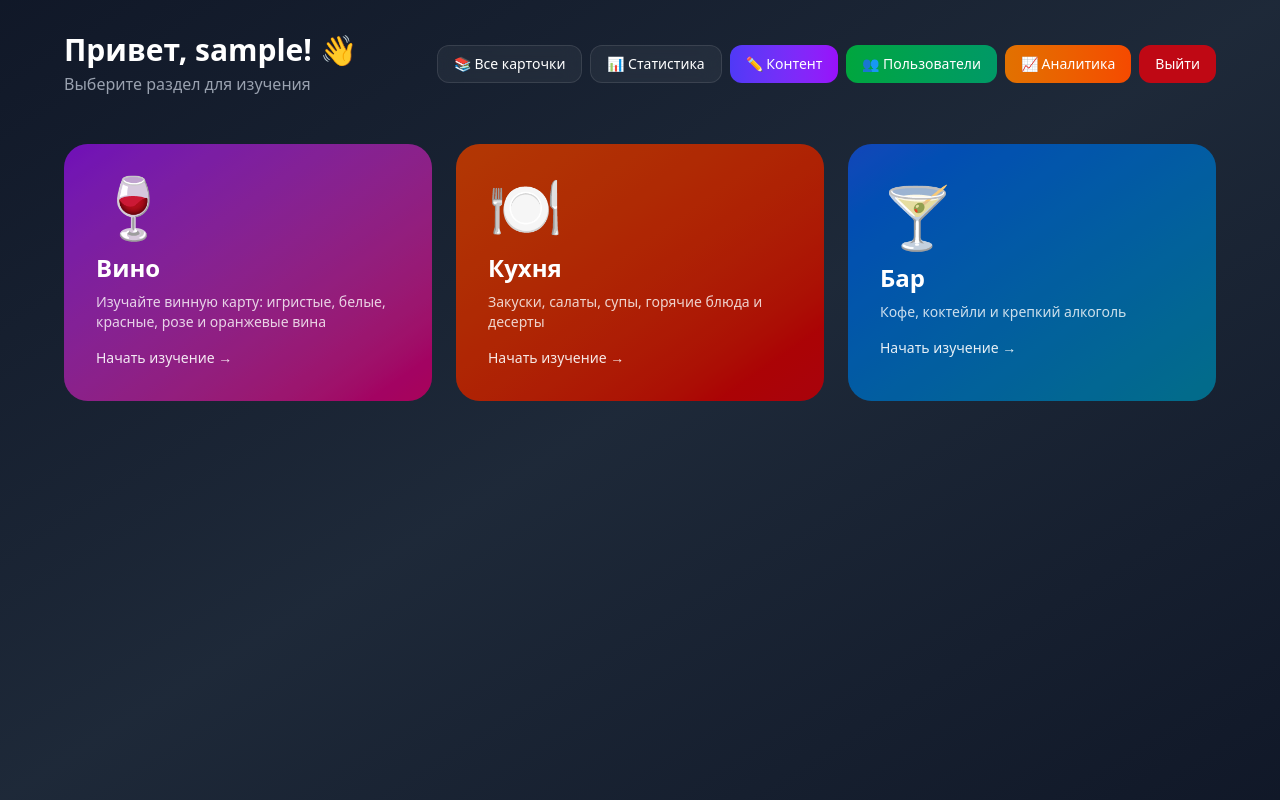
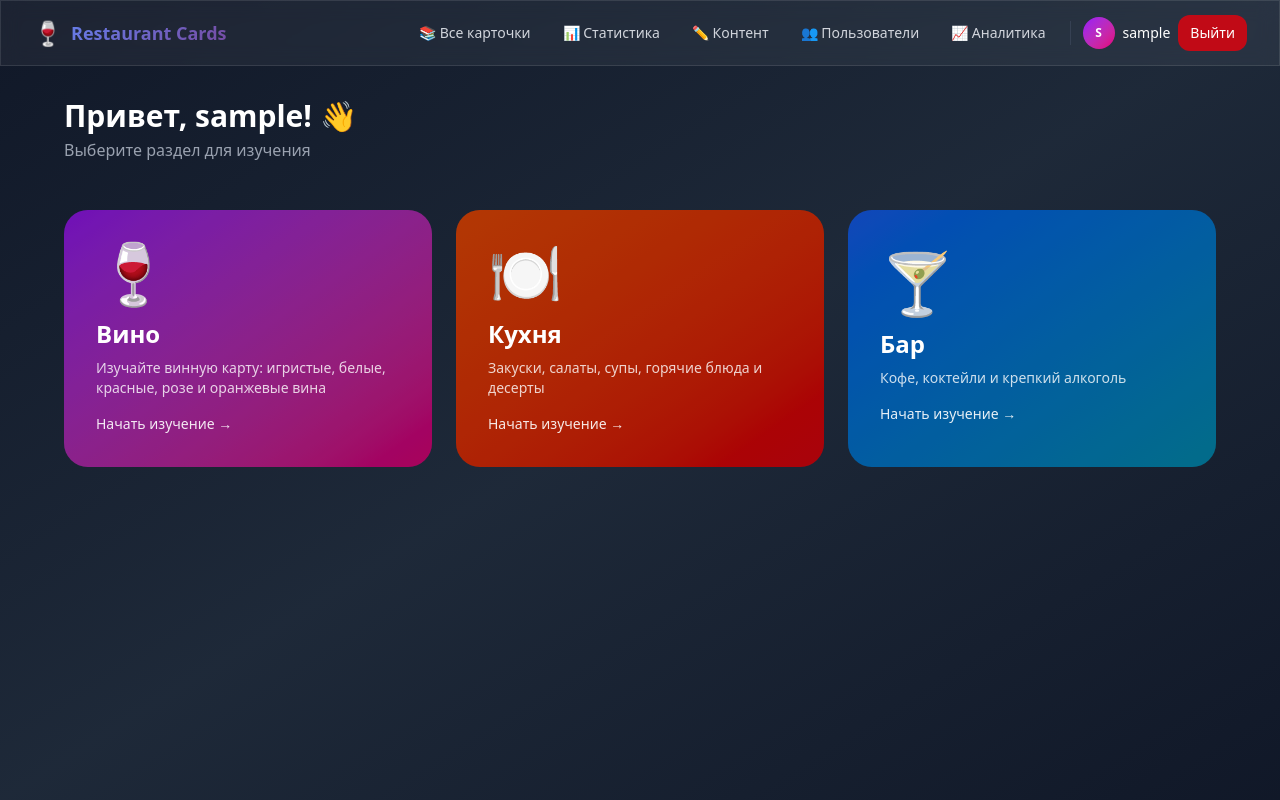
Before and after one commit to pavelemotional/ETMA, a React (Vite) app: page / in a window 1280 px wide. Built offline with nearby package versions, Linux system fonts and the light colour scheme; no server answers; the database is empty; sample sign-in values are in the browser's storage.

Commit message:
task snapshot 3e0a904d-7695-4b50-a444-129db64eaf9b

```diff
--- a/src/App.tsx
+++ b/src/App.tsx
@@ -5,6 +5,7 @@ import { ensureAdminExists } from './initAdmin';
 import { seedWines } from './seedWines';
 import { seedKitchen } from './seedKitchen';
 import { seedBar } from './seedBar';
+import Navbar from './components/Navbar';
 import LoginPage from './pages/LoginPage';
 import MainPage from './pages/MainPage';
 import CardsPage from './pages/CardsPage';
@@ -19,7 +20,12 @@ function ProtectedRoute({ children, adminOnly = false }: { children: React.React
   if (loading) return <div className="min-h-screen flex items-center justify-center bg-gray-900 text-white">Загрузка...</div>;
   if (!user) return <Navigate to="/login" />;
   if (adminOnly && !user.isAdmin) return <Navigate to="/" />;
-  return <>{children}</>;
+  return (
+    <div className="min-h-screen bg-gradient-to-br from-gray-900 via-gray-800 to-gray-900">
+      <Navbar />
+      {children}
+    </div>
+  );
 }
 
 function AppRoutes() {
--- /dev/null
+++ b/src/components/Navbar.tsx
@@ -0,0 +1,111 @@
+import React from 'react';
+import { useNavigate, useLocation } from 'react-router-dom';
+import { useAuth } from '../contexts/AuthContext';
+
+const Navbar: React.FC = () => {
+  const navigate = useNavigate();
+  const location = useLocation();
+  const { user, logout } = useAuth();
+
+  if (!user) return null;
+
+  const isActive = (path: string) => location.pathname === path;
+
+  return (
+    <nav className="sticky top-0 z-40 glass border-b border-gray-700/50 backdrop-blur-xl">
+      <div className="max-w-7xl mx-auto px-4 md:px-8">
+        <div className="flex items-center justify-between h-16">
+          {/* Logo */}
+          <button
+            onClick={() => navigate('/')}
+            className="flex items-center gap-2 text-white font-bold text-lg hover-lift"
+          >
+            <span className="text-2xl">🍷</span>
+            <span className="hidden sm:inline gradient-text">Restaurant Cards</span>
+          </button>
+
+          {/* Navigation */}
+          <div className="flex items-center gap-2">
+            <button
+              onClick={() => navigate('/browse')}
+              className={`px-3 py-2 rounded-xl transition text-sm hover-lift ${
+                isActive('/browse')
+                  ? 'bg-gradient-to-r from-purple-600 to-pink-600 text-white shadow-lg'
+                  : 'text-gray-300 hover:bg-white/10'
+              }`}
+            >
+              📚 <span className="hidden md:inline">Все карточки</span>
+            </button>
+
+            <button
+              onClick={() => navigate('/stats')}
+              className={`px-3 py-2 rounded-xl transition text-sm hover-lift ${
+                isActive('/stats')
+                  ? 'bg-gradient-to-r from-purple-600 to-pink-600 text-white shadow-lg'
+                  : 'text-gray-300 hover:bg-white/10'
+              }`}
+            >
+              📊 <span className="hidden md:inline">Статистика</span>
+            </button>
+
+            {user.isAdmin && (
+              <>
+                <button
+                  onClick={() => navigate('/admin/content')}
+                  className={`px-3 py-2 rounded-xl transition text-sm hover-lift ${
+                    isActive('/admin/content')
+                      ? 'bg-gradient-to-r from-purple-600 to-pink-600 text-white shadow-lg'
+                      : 'text-gray-300 hover:bg-white/10'
+                  }`}
+                >
+                  ✏️ <span className="hidden md:inline">Контент</span>
+                </button>
+
+                <button
+                  onClick={() => navigate('/admin/users')}
+                  className={`px-3 py-2 rounded-xl transition text-sm hover-lift ${
+                    isActive('/admin/users')
+                      ? 'bg-gradient-to-r from-purple-600 to-pink-600 text-white shadow-lg'
+                      : 'text-gray-300 hover:bg-white/10'
+                  }`}
+                >
+                  👥 <span className="hidden md:inline">Пользователи</span>
+                </button>
+
+                <button
+                  onClick={() => navigate('/admin/stats')}
+                  className={`px-3 py-2 rounded-xl transition text-sm hover-lift ${
+                    isActive('/admin/stats')
+                      ? 'bg-gradient-to-r from-purple-600 to-pink-600 text-white shadow-lg'
+                      : 'text-gray-300 hover:bg-white/10'
+                  }`}
+                >
+                  📈 <span className="hidden md:inline">Аналитика</span>
+                </button>
+              </>
+            )}
+
+            <div className="h-6 w-px bg-gray-700 mx-1" />
+
+            <div className="flex items-center gap-2">
+              <div className="w-8 h-8 bg-gradient-to-br from-purple-600 to-pink-600 rounded-full flex items-center justify-center text-xs font-bold text-white">
+                {user.username.charAt(0).toUpperCase()}
+              </div>
+              <span className="text-white text-sm hidden lg:inline">{user.username}</span>
+            </div>
+
+            <button
+              onClick={logout}
+              className="px-3 py-2 bg-red-600/80 hover:bg-red-700 text-white rounded-xl transition text-sm hover-lift"
+            >
+              <span className="hidden md:inline">Выйти</span>
+              <span className="md:hidden">🚪</span>
+            </button>
+          </div>
+        </div>
+      </div>
+    </nav>
+  );
+};
+
+export default Navbar;
--- a/src/pages/AdminContentPage.tsx
+++ b/src/pages/AdminContentPage.tsx
@@ -1,5 +1,4 @@
 import React, { useState, useEffect } from 'react';
-import { useNavigate } from 'react-router-dom';
 import { collection, query, where, getDocs, doc, setDoc, updateDoc, deleteDoc, addDoc } from 'firebase/firestore';
 import { ref, uploadBytes, getDownloadURL } from 'firebase/storage';
 import { db, storage } from '../firebase';
@@ -8,7 +7,6 @@ import { Card, Category, Tag, EntityType, ENTITY_LABELS, FieldDefinition } from
 type Tab = 'cards' | 'categories' | 'tags' | 'fields';
 
 const AdminContentPage: React.FC = () => {
-  const navigate = useNavigate();
   const [activeTab, setActiveTab] = useState<Tab>('cards');
   const [selectedEntity, setSelectedEntity] = useState<EntityType>('wine');
   const [cards, setCards] = useState<Card[]>([]);
@@ -161,11 +159,10 @@ const AdminContentPage: React.FC = () => {
   ];
 
   return (
-    <div className="min-h-screen bg-gradient-to-br from-gray-900 via-gray-800 to-gray-900 p-4 md:p-8">
+    <div className="p-4 md:p-8">
       <div className="max-w-6xl mx-auto">
         {/* Header */}
-        <div className="flex items-center gap-3 mb-6">
-          <button onClick={() => navigate('/')} className="text-gray-400 hover:text-white transition text-2xl">←</button>
+        <div className="mb-6">
           <h1 className="text-2xl font-bold text-white">✏️ Управление контентом</h1>
         </div>
 
--- a/src/pages/AdminStatsPage.tsx
+++ b/src/pages/AdminStatsPage.tsx
@@ -1,11 +1,9 @@
 import React, { useState, useEffect } from 'react';
-import { useNavigate } from 'react-router-dom';
 import { collection, getDocs } from 'firebase/firestore';
 import { db } from '../firebase';
 import { User, StudyProgress, Card, EntityType, ENTITY_LABELS } from '../types';
 
 const AdminStatsPage: React.FC = () => {
-  const navigate = useNavigate();
   const [users, setUsers] = useState<User[]>([]);
   const [progress, setProgress] = useState<StudyProgress[]>([]);
   const [cards, setCards] = useState<Card[]>([]);
@@ -79,18 +77,17 @@ const AdminStatsPage: React.FC = () => {
 
   if (loading) {
     return (
-      <div className="min-h-screen bg-gray-900 flex items-center justify-center">
+      <div className="flex items-center justify-center p-20">
         <div className="text-white text-xl animate-pulse">Загрузка...</div>
       </div>
     );
   }
 
   return (
-    <div className="min-h-screen bg-gradient-to-br from-gray-900 via-gray-800 to-gray-900 p-4 md:p-8">
+    <div className="p-4 md:p-8">
       <div className="max-w-6xl mx-auto">
         {/* Header */}
-        <div className="flex items-center gap-3 mb-6 animate-fade-in">
-          <button onClick={() => navigate('/')} className="text-gray-400 hover:text-white transition text-2xl hover-lift">←</button>
+        <div className="mb-6 animate-fade-in">
           <h1 className="text-2xl font-bold text-white">📈 Аналитика</h1>
         </div>
 
--- a/src/pages/AdminUsersPage.tsx
+++ b/src/pages/AdminUsersPage.tsx
@@ -1,11 +1,9 @@
 import React, { useState, useEffect } from 'react';
-import { useNavigate } from 'react-router-dom';
 import { collection, getDocs, doc, deleteDoc, addDoc } from 'firebase/firestore';
 import { db } from '../firebase';
 import { User, StudyProgress } from '../types';
 
 const AdminUsersPage: React.FC = () => {
-  const navigate = useNavigate();
   const [users, setUsers] = useState<User[]>([]);
   const [loading, setLoading] = useState(true);
   const [showModal, setShowModal] = useState(false);
@@ -77,21 +75,18 @@ const AdminUsersPage: React.FC = () => {
 
   if (loading) {
     return (
-      <div className="min-h-screen bg-gray-900 flex items-center justify-center">
+      <div className="flex items-center justify-center p-20">
         <div className="text-white text-xl animate-pulse">Загрузка...</div>
       </div>
     );
   }
 
   return (
-    <div className="min-h-screen bg-gradient-to-br from-gray-900 via-gray-800 to-gray-900 p-4 md:p-8">
+    <div className="p-4 md:p-8">
       <div className="max-w-4xl mx-auto">
         {/* Header */}
         <div className="flex justify-between items-center mb-8 animate-fade-in">
-          <div className="flex items-center gap-3">
-            <button onClick={() => navigate('/')} className="text-gray-400 hover:text-white transition text-2xl hover-lift">←</button>
-            <h1 className="text-2xl font-bold text-white">👥 Пользователи</h1>
-          </div>
+          <h1 className="text-2xl font-bold text-white">👥 Пользователи</h1>
           <button
             onClick={() => setShowModal(true)}
             className="px-4 py-2 bg-gradient-to-r from-green-600 to-emerald-600 hover:from-green-700 hover:to-emerald-700 text-white rounded-xl transition text-sm font-medium hover-lift"
--- a/src/pages/BrowseCardsPage.tsx
+++ b/src/pages/BrowseCardsPage.tsx
@@ -1,12 +1,10 @@
 import React, { useState, useEffect } from 'react';
-import { useNavigate } from 'react-router-dom';
 import { collection, query, where, getDocs } from 'firebase/firestore';
 import { db } from '../firebase';
 import { useAuth } from '../contexts/AuthContext';
 import { Card, Category, Tag, EntityType, ENTITY_LABELS, ENTITY_ICONS, FieldDefinition, StudyProgress } from '../types';
 
 const BrowseCardsPage: React.FC = () => {
-  const navigate = useNavigate();
   const { user } = useAuth();
 
   const [cards, setCards] = useState<Card[]>([]);
@@ -14,6 +12,7 @@ const BrowseCardsPage: React.FC = () => {
   const [tags, setTags] = useState<Tag[]>([]);
   const [fields, setFields] = useState<Record<string, FieldDefinition[]>>({});
   const [progress, setProgress] = useState<Record<string, StudyProgress>>({});
+  const [selectedEntity, setSelectedEntity] = useState<EntityType | 'all'>('all');
   const [selectedCategory, setSelectedCategory] = useState<string>('all');
   const [selectedTags, setSelectedTags] = useState<string[]>([]);
   const [expandedCard, setExpandedCard] = useState<string | null>(null);
@@ -71,10 +70,19 @@ const BrowseCardsPage: React.FC = () => {
   };
 
   const filteredCards = cards.filter(card => {
+    if (selectedEntity !== 'all' && card.entityType !== selectedEntity) return false;
     if (selectedCategory !== 'all' && card.categoryId !== selectedCategory) return false;
     if (selectedTags.length > 0 && !selectedTags.some(t => card.tags.includes(t))) return false;
     return true;
   });
+
+  const filteredCategories = categories.filter(cat =>
+    selectedEntity === 'all' || cat.entityType === selectedEntity
+  );
+
+  const filteredTags = tags.filter(tag =>
+    selectedEntity === 'all' || tag.entityType === selectedEntity
+  );
 
   const getCategoryName = (id: string) => categories.find(c => c.id === id)?.name || '—';
   const getTagName = (id: string) => tags.find(t => t.id === id)?.name || '—';
@@ -95,24 +103,53 @@ const BrowseCardsPage: React.FC = () => {
 
   if (loading) {
     return (
-      <div className="min-h-screen bg-gradient-to-br from-gray-900 via-gray-800 to-gray-900 flex items-center justify-center">
+      <div className="flex items-center justify-center p-20">
         <div className="text-white text-xl animate-pulse">Загрузка...</div>
       </div>
     );
   }
 
   return (
-    <div className="min-h-screen bg-gradient-to-br from-gray-900 via-gray-800 to-gray-900 p-4 md:p-8">
+    <div className="p-4 md:p-8">
       <div className="max-w-7xl mx-auto">
         {/* Header */}
-        <div className="flex items-center gap-3 mb-6 animate-fade-in">
-          <button onClick={() => navigate('/')} className="text-gray-400 hover:text-white transition text-2xl hover-lift">←</button>
+        <div className="mb-6 animate-fade-in">
           <h1 className="text-2xl font-bold text-white">📚 Все карточки</h1>
         </div>
 
         {/* Filters */}
         <div className="glass rounded-2xl p-4 mb-6 animate-fade-in">
-          <div className="space-y-3">
+          <div className="space-y-4">
+            {/* Entity Switcher */}
+            <div>
+              <label className="text-xs text-gray-400 mb-2 block">Раздел</label>
+              <div className="flex flex-wrap gap-2">
+                <button
+                  onClick={() => { setSelectedEntity('all'); setSelectedCategory('all'); setSelectedTags([]); }}
+                  className={`px-4 py-2 rounded-full text-sm transition hover-lift ${
+                    selectedEntity === 'all'
+                      ? 'bg-gradient-to-r from-purple-600 to-pink-600 text-white shadow-lg'
+                      : 'bg-gray-800/50 text-gray-300 hover:bg-gray-700'
+                  }`}
+                >
+                  🌟 Все
+                </button>
+                {(['wine', 'kitchen', 'bar'] as EntityType[]).map(entity => (
+                  <button
+                    key={entity}
+                    onClick={() => { setSelectedEntity(entity); setSelectedCategory('all'); setSelectedTags([]); }}
+                    className={`px-4 py-2 rounded-full text-sm transition hover-lift ${
+                      selectedEntity === entity
+                        ? 'bg-gradient-to-r from-purple-600 to-pink-600 text-white shadow-lg'
+                        : 'bg-gray-800/50 text-gray-300 hover:bg-gray-700'
+                    }`}
+                  >
+                    {ENTITY_ICONS[entity]} {ENTITY_LABELS[entity]}
+                  </button>
+                ))}
+              </div>
+            </div>
+
             {/* Categories */}
             <div>
               <label className="text-xs text-gray-400 mb-2 block">Категории</label>
@@ -121,19 +158,19 @@ const BrowseCardsPage: React.FC = () => {
                   onClick={() => setSelectedCategory('all')}
                   className={`px-4 py-2 rounded-full text-sm transition hover-lift ${
                     selectedCategory === 'all'
-                      ? 'bg-gradient-to-r from-purple-600 to-pink-600 text-white shadow-lg'
+                      ? 'bg-gradient-to-r from-indigo-600 to-purple-600 text-white shadow-lg'
                       : 'bg-gray-800/50 text-gray-300 hover:bg-gray-700'
                   }`}
                 >
                   Все
                 </button>
-                {categories.map(cat => (
+                {filteredCategories.map(cat => (
                   <button
                     key={cat.id}
                     onClick={() => setSelectedCategory(cat.id)}
                     className={`px-4 py-2 rounded-full text-sm transition hover-lift ${
                       selectedCategory === cat.id
-                        ? 'bg-gradient-to-r from-purple-600 to-pink-600 text-white shadow-lg'
+                        ? 'bg-gradient-to-r from-indigo-600 to-purple-600 text-white shadow-lg'
                         : 'bg-gray-800/50 text-gray-300 hover:bg-gray-700'
                     }`}
                   >
@@ -144,11 +181,11 @@ const BrowseCardsPage: React.FC = () => {
             </div>
 
             {/* Tags */}
-            {tags.length > 0 && (
+            {filteredTags.length > 0 && (
               <div>
                 <label className="text-xs text-gray-400 mb-2 block">Теги</label>
                 <div className="flex flex-wrap gap-2">
-                  {tags.map(tag => (
+                  {filteredTags.map(tag => (
                     <button
                       key={tag.id}
                       onClick={() => {
--- a/src/pages/CardsPage.tsx
+++ b/src/pages/CardsPage.tsx
@@ -1,5 +1,5 @@
 import React, { useState, useEffect } from 'react';
-import { useParams, useNavigate } from 'react-router-dom';
+import { useParams } from 'react-router-dom';
 import { collection, query, where, getDocs, doc, setDoc, updateDoc, increment } from 'firebase/firestore';
 import { db } from '../firebase';
 import { useAuth } from '../contexts/AuthContext';
@@ -7,7 +7,6 @@ import { Card, Category, Tag, EntityType, ENTITY_LABELS, ENTITY_ICONS, FieldDefi
 
 const CardsPage: React.FC = () => {
   const { entityType } = useParams<{ entityType: EntityType }>();
-  const navigate = useNavigate();
   const { user } = useAuth();
 
   const [cards, setCards] = useState<Card[]>([]);
@@ -141,18 +140,17 @@ const CardsPage: React.FC = () => {
 
   if (loading) {
     return (
-      <div className="min-h-screen bg-gray-900 flex items-center justify-center">
+      <div className="flex items-center justify-center p-20">
         <div className="text-white text-xl animate-pulse">Загрузка...</div>
       </div>
     );
   }
 
   return (
-    <div className="min-h-screen bg-gradient-to-br from-gray-900 via-gray-800 to-gray-900 p-4 md:p-8">
+    <div className="p-4 md:p-8">
       <div className="max-w-6xl mx-auto">
         {/* Header */}
         <div className="flex items-center gap-3 mb-6 animate-fade-in">
-          <button onClick={() => navigate('/')} className="text-gray-400 hover:text-white transition text-2xl hover-lift">←</button>
           <span className="text-3xl">{ENTITY_ICONS[entityType!]}</span>
           <h1 className="text-2xl font-bold text-white">{ENTITY_LABELS[entityType!]}</h1>
         </div>
--- a/src/pages/MainPage.tsx
+++ b/src/pages/MainPage.tsx
@@ -5,7 +5,7 @@ import { EntityType, ENTITY_LABELS, ENTITY_ICONS } from '../types';
 
 const MainPage: React.FC = () => {
   const navigate = useNavigate();
-  const { user, logout } = useAuth();
+  const { user } = useAuth();
 
   const entities: EntityType[] = ['wine', 'kitchen', 'bar'];
 
@@ -22,58 +22,14 @@ const MainPage: React.FC = () => {
   };
 
   return (
-    <div className="min-h-screen bg-gradient-to-br from-gray-900 via-gray-800 to-gray-900 p-4 md:p-8">
-      {/* Header */}
+    <div className="p-4 md:p-8">
       <div className="max-w-6xl mx-auto">
-        <div className="flex flex-col md:flex-row justify-between items-start md:items-center mb-8 gap-4 animate-fade-in">
-          <div>
-            <h1 className="text-2xl md:text-3xl font-bold text-white">
-              Привет, {user?.username}! 👋
-            </h1>
-            <p className="text-gray-400 mt-1">Выберите раздел для изучения</p>
-          </div>
-          <div className="flex flex-wrap gap-2">
-            <button
-              onClick={() => navigate('/browse')}
-              className="px-4 py-2 glass hover:bg-white/10 text-white rounded-xl transition text-sm hover-lift"
-            >
-              📚 Все карточки
-            </button>
-            <button
-              onClick={() => navigate('/stats')}
-              className="px-4 py-2 glass hover:bg-white/10 text-white rounded-xl transition text-sm hover-lift"
-            >
-              📊 Статистика
-            </button>
-            {user?.isAdmin && (
-              <>
-                <button
-                  onClick={() => navigate('/admin/content')}
-                  className="px-4 py-2 bg-gradient-to-r from-indigo-600 to-purple-600 hover:from-indigo-700 hover:to-purple-700 text-white rounded-xl transition text-sm hover-lift"
-                >
-                  ✏️ Контент
-                </button>
-                <button
-                  onClick={() => navigate('/admin/users')}
-                  className="px-4 py-2 bg-gradient-to-r from-green-600 to-emerald-600 hover:from-green-700 hover:to-emerald-700 text-white rounded-xl transition text-sm hover-lift"
-                >
-                  👥 Пользователи
-                </button>
-                <button
-                  onClick={() => navigate('/admin/stats')}
-                  className="px-4 py-2 bg-gradient-to-r from-amber-600 to-orange-600 hover:from-amber-700 hover:to-orange-700 text-white rounded-xl transition text-sm hover-lift"
-                >
-                  📈 Аналитика
-                </button>
-              </>
-            )}
-            <button
-              onClick={logout}
-              className="px-4 py-2 bg-red-600/80 hover:bg-red-700 text-white rounded-xl transition text-sm hover-lift"
-            >
-              Выйти
-            </button>
-          </div>
+        {/* Welcome */}
+        <div className="mb-8 animate-fade-in">
+          <h1 className="text-2xl md:text-3xl font-bold text-white">
+            Привет, {user?.username}! 👋
+          </h1>
+          <p className="text-gray-400 mt-1">Выберите раздел для изучения</p>
         </div>
 
         {/* Entity Cards */}
--- a/src/pages/StatsPage.tsx
+++ b/src/pages/StatsPage.tsx
@@ -1,12 +1,10 @@
 import React, { useState, useEffect } from 'react';
-import { useNavigate } from 'react-router-dom';
 import { collection, query, where, getDocs } from 'firebase/firestore';
 import { db } from '../firebase';
 import { useAuth } from '../contexts/AuthContext';
 import { StudyProgress, Card, Category, EntityType, ENTITY_LABELS, ENTITY_ICONS } from '../types';
 
 const StatsPage: React.FC = () => {
-  const navigate = useNavigate();
   const { user } = useAuth();
   const [progress, setProgress] = useState<StudyProgress[]>([]);
   const [cards, setCards] = useState<Card[]>([]);
@@ -64,18 +62,17 @@ const StatsPage: React.FC = () => {
 
   if (loading) {
     return (
-      <div className="min-h-screen bg-gray-900 flex items-center justify-center">
+      <div className="flex items-center justify-center p-20">
         <div className="text-white text-xl animate-pulse">Загрузка...</div>
       </div>
     );
   }
 
   return (
-    <div className="min-h-screen bg-gradient-to-br from-gray-900 via-gray-800 to-gray-900 p-4 md:p-8">
+    <div className="p-4 md:p-8">
       <div className="max-w-6xl mx-auto">
         {/* Header */}
-        <div className="flex items-center gap-3 mb-8 animate-fade-in">
-          <button onClick={() => navigate('/')} className="text-gray-400 hover:text-white transition text-2xl hover-lift">←</button>
+        <div className="mb-8 animate-fade-in">
           <h1 className="text-2xl font-bold text-white">📊 Моя статистика</h1>
         </div>
 
```
